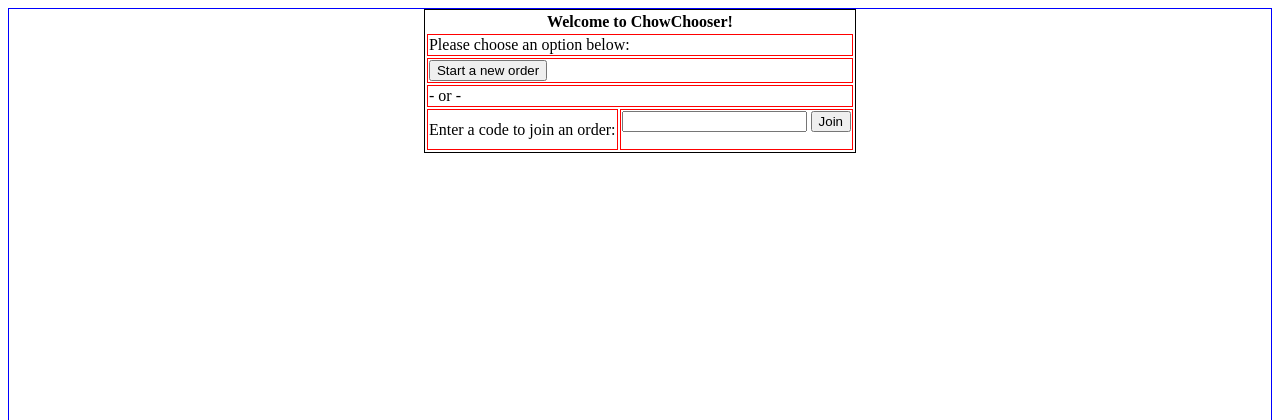
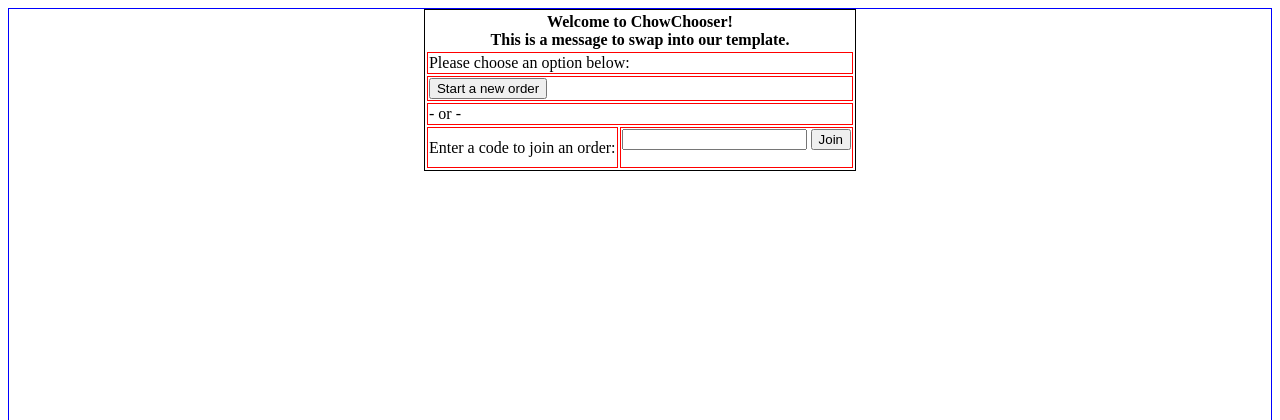
Before and after one commit to jawaofjustice/ChowChooser, a PHP site: page / in a window 1280 px wide. Shown: the top 420 px of the page. Run offline with PHP 8.4, Linux system fonts and the light colour scheme.

Commit message:
adding swap array handling to load_template function, adding swap tag to welcome template as demo

```diff
--- a/index.php
+++ b/index.php
@@ -67,10 +67,10 @@
 			$this->welcome();
 		} else if ($orderKeyExists && !$actionKeyExists) {
 			// orderKey exists but no actionKey mean swe're going to the view order page
-			$this->view_order($_GET["orderKey"]);
+			$this->view_order($_GET['orderKey']);
 		} else if ($actionKeyExists) {
 			// if we have an action key, we're going to now check if it's value is start_new:
-				if ($_GET["action"] == "start_new") {
+				if ($_GET['action'] == "start_new") {
 					// if it is, we're going to generate an orderKey and make a new order, then direct user to view that order
 					$this->start_new_order();
 				} else {
@@ -90,9 +90,8 @@
 	}
 
 	function welcome() {
-		//echo $this->generate_key();
-
-		echo $this->load_template("welcome");
+		$swapArray['testMessage'] = "This is a message to swap into our template.";
+		echo $this->load_template("welcome", $swapArray);
 	}
 
 	function view_order($orderKey) {
@@ -105,13 +104,21 @@
 
 	function generate_key() {
 		global $KEY_SALT;
-		return md5($KEY_SALT.md5(date("Y-m-d h:i:sa")));
+		return md5($KEY_SALT.md5(date("Y-m-d h:i:sa"))); # the string after this date function is just specifying a format for how the date will output
 	}
 
-	function load_template($fileName) { #we'll need to add array handling as second parameter here
+	function load_template($fileName, $swapArray = null) {
 		$fileLocation = "templates/" . $fileName . ".html";
 		$file = fopen($fileLocation, "r") or die("Could not load file!");
 		$contents = fread($file, filesize($fileLocation));
+
+		// now we're going to iterate through our $swapArray to replace any {{tags}} in the template
+
+		if ($swapArray != null) {
+			foreach ($swapArray as $key => $value) {
+				$contents = str_replace("{{".$key."}}", $value, $contents);
+			}
+		}
 		return $contents;
 	}
 
--- a/templates/welcome.html
+++ b/templates/welcome.html
@@ -7,6 +7,7 @@
 			<tr>
 				<th colspan="2">
 					Welcome to ChowChooser!
+					<br />{{testMessage}}
 				</th>
 			</tr>
 			<tr>
```
